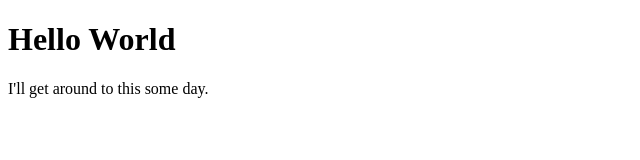
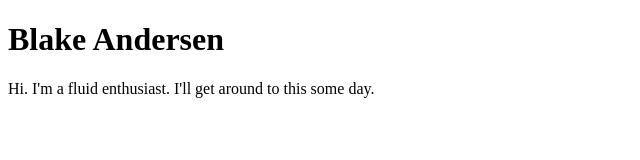
Before and after one commit to blandersen/blandersen.github.io, a plain HTML site: page index.html in a window 1280 px wide. Shown: the whole page, without its empty margins (0-640 px from the left). Drawn offline with Linux system fonts and the light colour scheme.

Commit message:
Update index.html

```diff
--- a/index.html
+++ b/index.html
@@ -1,7 +1,7 @@
 <!DOCTYPE html>
 <html>
 <body>
-<h1>Hello World</h1>
-<p>I'll get around to this some day.</p>
+<h1>Blake Andersen</h1>
+<p>Hi. I'm a fluid enthusiast. I'll get around to this some day.</p>
 </body>
 </html>
```
